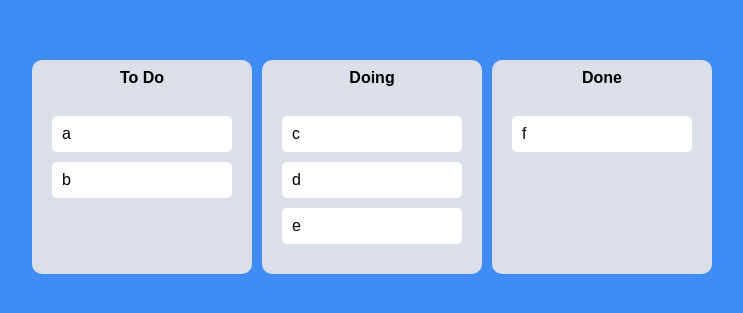
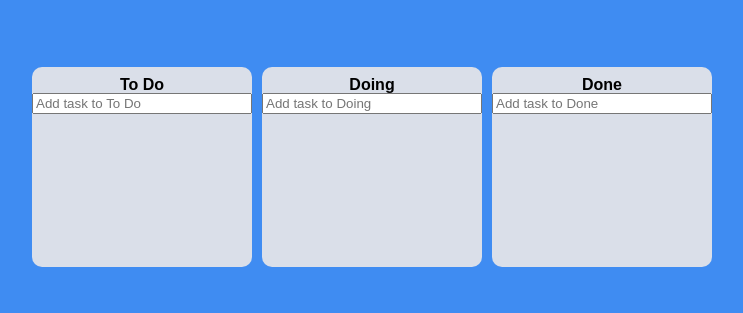
Before and after one commit to jungHyeonS/react-todo-dnd, a React (Create React App) app: page / in a window 1280 px wide. Shown: the part 233-546 px from the top of the page, without its empty margins (268-1011 px from the left). Built offline with nearby package versions, Linux system fonts and the light colour scheme.

Commit message:
react-master-class : create task

```diff
--- a/src/App.tsx
+++ b/src/App.tsx
@@ -101,8 +101,9 @@
       // same board move
       setToDos((oldToDos) => {
         const boardCopy = [...oldToDos[source.droppableId]]
+        const taskObj = boardCopy[source.index]
         boardCopy.splice(source.index,1)
-        boardCopy.splice(destination.index,0,draggableId)
+        boardCopy.splice(destination.index,0,taskObj)
 
         //다른 오브젝트들 다 복사하고  source.droppableId 와 일치하는 객체만 대체한다
         return {
@@ -114,9 +115,10 @@
     if(destination.droppableId !== source.droppableId){
       setToDos((allBoard) => {
         const sourceBoard = [...allBoard[source.droppableId]];
+        const taskObj = sourceBoard[source.index]
         const targetBoard = [...allBoard[destination.droppableId]];
         sourceBoard.splice(source.index,1);
-        targetBoard.splice(destination.index,0,draggableId);
+        targetBoard.splice(destination.index,0,taskObj);
         return {
           ...allBoard,
           [source.droppableId] : sourceBoard,
--- a/src/Components/Board.tsx
+++ b/src/Components/Board.tsx
@@ -1,7 +1,9 @@
 import { Droppable } from "react-beautiful-dnd"
 import styled from "styled-components"
 import DragabbleCard from "./DragabbleCard"
-
+import { useForm } from "react-hook-form"
+import { ITodo, toDoState } from "../atom"
+import { useSetRecoilState } from "recoil"
 const Wrapper = styled.div`
   padding: 10px 0px;
   padding-top: 10px;
@@ -24,8 +26,15 @@
     padding: 20px;
 `
 
+const Form = styled.form`
+    width: 100%;
+    input{
+        width: 100%;
+    }
+`
+
 interface IBoardProps {
-    toDos:string[];
+    toDos:ITodo[];
     boardId:string;
 }
 
@@ -34,16 +43,38 @@
     isDraggingFromThis : boolean;
 }
 
+interface IForm{
+    toDo:string;
+}
+
 function Board({toDos,boardId} : IBoardProps){
+    const setToDos = useSetRecoilState(toDoState)
+    const { register, setValue, handleSubmit} = useForm<IForm>()
+    const onValid = ({toDo}:IForm) => {
+        const newTodo = {
+            id:Date.now(),
+            text : toDo
+        };
+        setToDos((allBoards) => {
+            return {
+                ...allBoards,
+                [boardId] : [...allBoards[boardId],newTodo]
+            }
+        })
+        setValue("toDo","")
+    }
     return (
         <Wrapper>
             <Title>{boardId}</Title>
+            <Form onSubmit={handleSubmit(onValid)}>
+                <input {...register("toDo",{required:true})} type="text" placeholder={`Add task to ${boardId}`}/>
+            </Form>
             <Droppable droppableId={boardId}>
                 {
                 (magic,shapshot) =>
                 <Area isDraggingOver={shapshot.isDraggingOver} isDraggingFromThis={Boolean(shapshot.draggingFromThisWith)} ref={magic.innerRef} {...magic.droppableProps}>
                     {toDos.map((toDo,index) => (
-                    <DragabbleCard key={toDo} index={index} toDo={toDo}/>
+                    <DragabbleCard key={toDo.id} index={index} toDoId={toDo.id} toDoText={toDo.text}/>
                     ))}
                     {magic.placeholder}
 
--- a/src/Components/DragabbleCard.tsx
+++ b/src/Components/DragabbleCard.tsx
@@ -11,16 +11,17 @@
 `
 
 interface IDragabbleCardProps{
-  toDo:string;
+  toDoId:number;
+  toDoText  :string;
   index:number;
 }
 
-function DragabbleCard({toDo,index}:IDragabbleCardProps){
+function DragabbleCard({toDoId,toDoText,index}:IDragabbleCardProps){
     return (
-        <Draggable key={toDo} draggableId={toDo} index={index}>
+        <Draggable key={toDoId} draggableId={toDoId+""} index={index}>
           {(magic,shapshot) =>
           <Card  isDragging={shapshot.isDragging} ref={magic.innerRef}{...magic.dragHandleProps}  {...magic.draggableProps}>
-            {toDo}
+            {toDoText}
           </Card>}
         </Draggable>
     )
--- a/src/atom.tsx
+++ b/src/atom.tsx
@@ -1,14 +1,21 @@
 import {atom,selector} from "recoil"
 
+export interface ITodo{
+    id  : number,
+    text : string;
+}
+
+
 interface IToDoState {
-    [key : string]: string[];
+    [key : string]: ITodo[];
 }
+
 
 export const toDoState = atom<IToDoState>({
     key:"toDo",
     default:{
-        "To Do" : ["a","b"],
-        Doing : ["c","d","e"],
-        Done : ["f"]
+        "To Do" : [],
+        Doing : [],
+        Done : []
     }
 })
```
